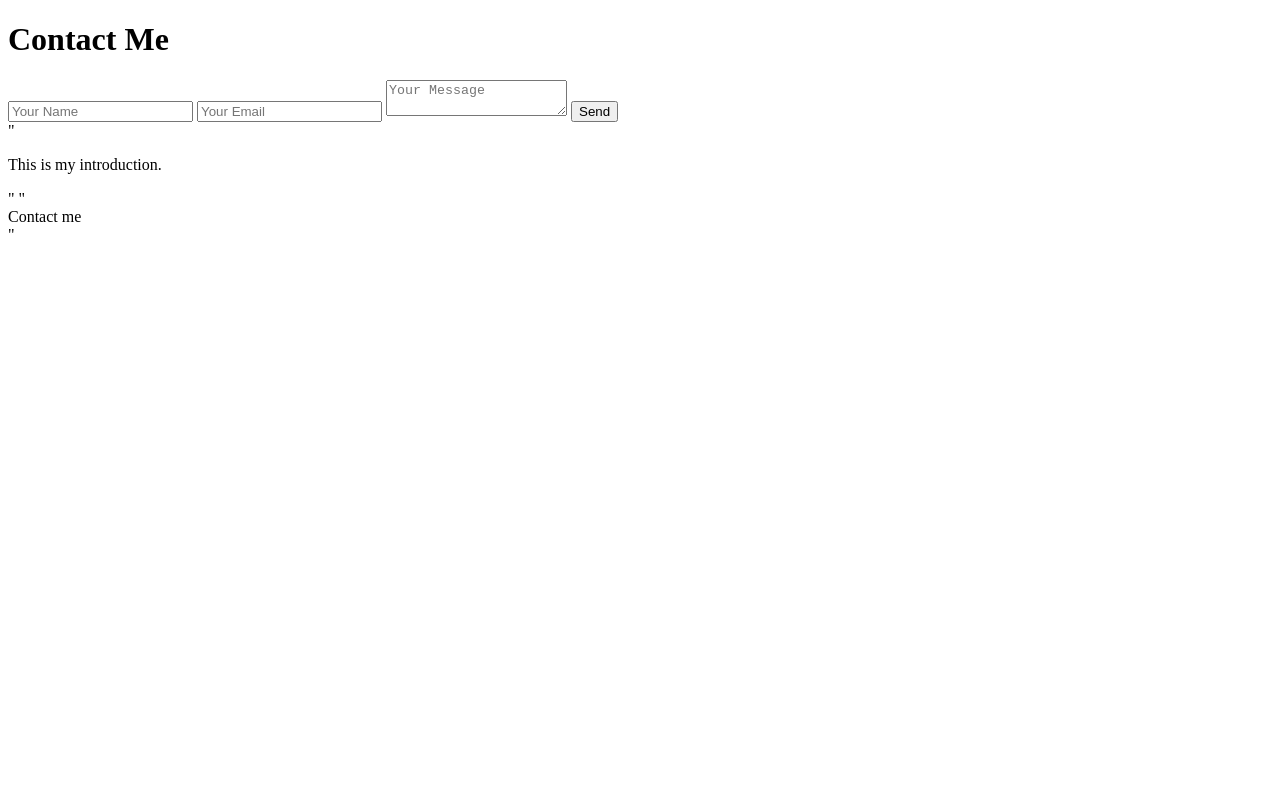
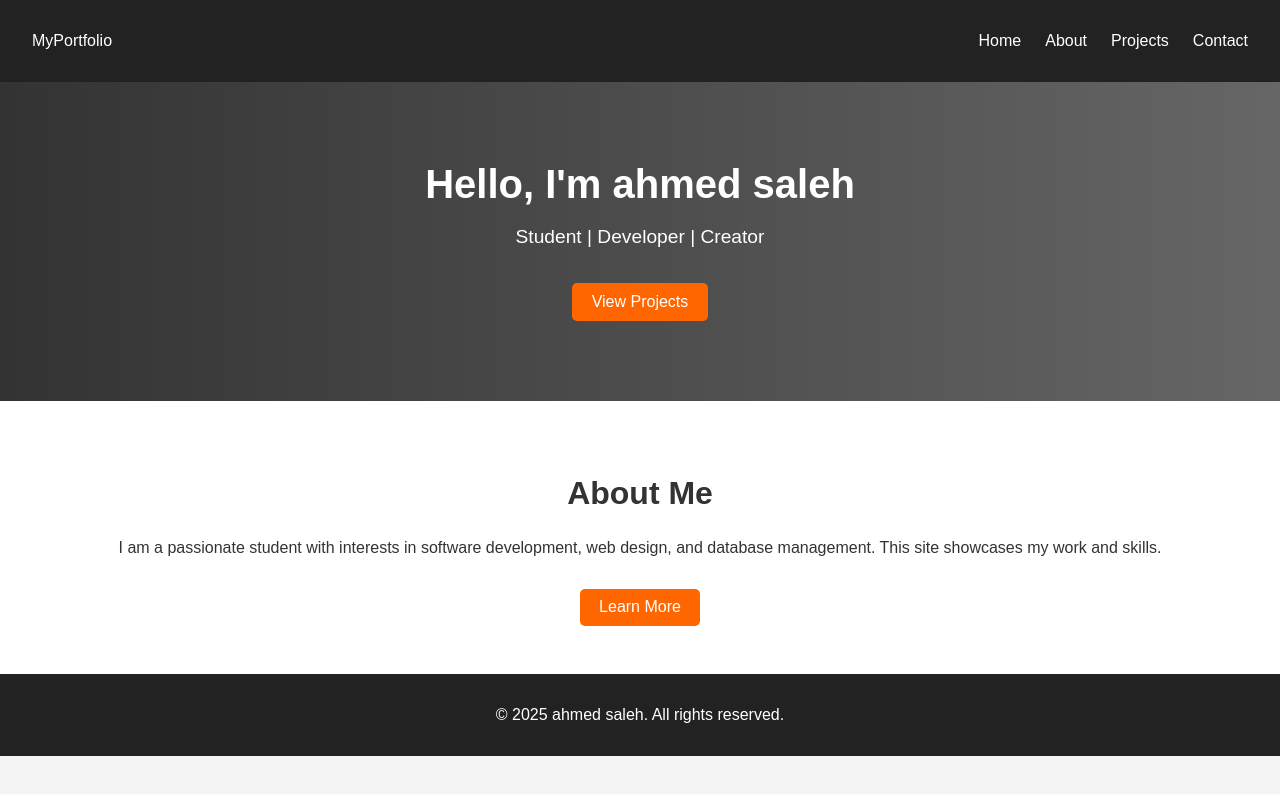
Before and after one commit to Ahmedsaleh1234/github_project, a plain HTML site: page index.html in a window 1280 px wide. Drawn offline with Linux system fonts and the light colour scheme.

Commit message:
adding web

```diff
--- a/index.html
+++ b/index.html
@@ -1,19 +1,36 @@
-<!-- contact.html -->
 <!DOCTYPE html>
-<html>
+<html lang="en">
 <head>
-  <title>Contact</title>
+  <meta charset="UTF-8" />
+  <meta name="viewport" content="width=device-width, initial-scale=1.0" />
+  <title>My Portfolio</title>
+  <link rel="stylesheet" href="style.css" />
 </head>
 <body>
-  <h1>Contact Me</h1>
-  <form>
-    <input type="text" placeholder="Your Name">
-    <input type="email" placeholder="Your Email">
-    <textarea placeholder="Your Message"></textarea>
-    <button type="submit">Send</button>
-  </form>
+  <nav class="navbar">
+    <div class="logo">MyPortfolio</div>
+    <ul class="nav-links">
+      <li><a href="index.html">Home</a></li>
+      <li><a href="about.html">About</a></li>
+      <li><a href="projects.html">Projects</a></li>
+      <li><a href="contact.html">Contact</a></li>
+    </ul>
+  </nav>
+
+  <header class="hero">
+    <h1>Hello, I'm ahmed saleh</h1>
+    <p>Student | Developer | Creator</p>
+    <a href="projects.html" class="btn">View Projects</a>
+  </header>
+
+  <section class="about-preview">
+    <h2>About Me</h2>
+    <p>I am a passionate student with interests in software development, web design, and database management. This site showcases my work and skills.</p>
+    <a href="about.html" class="btn">Learn More</a>
+  </section>
+
+  <footer>
+    <p>&copy; 2025 ahmed saleh. All rights reserved.</p>
+  </footer>
 </body>
 </html>
-
-"<p>This is my introduction.</p>"
-"<footer>Contact me</footer>"
--- a/style.css
+++ b/style.css
@@ -1,7 +1,82 @@
-/* style.css */
+/* Reset & base */
 body {
+    margin: 0;
     font-family: Arial, sans-serif;
-    background-color: #f2f2f2;
+    background-color: #f4f4f4;
+    color: #333;
   }
-"h2 { color: blue; }"
-"footer { text-align: center; }"
+
+  /* Navbar */
+  .navbar {
+    background-color: #222;
+    color: white;
+    padding: 1rem 2rem;
+    display: flex;
+    justify-content: space-between;
+    align-items: center;
+  }
+
+  .nav-links {
+    list-style: none;
+    display: flex;
+    gap: 1.5rem;
+  }
+
+  .nav-links li {
+    display: inline;
+  }
+
+  .nav-links a {
+    color: white;
+    text-decoration: none;
+  }
+
+  .nav-links a:hover {
+    text-decoration: underline;
+  }
+
+  /* Hero section */
+  .hero {
+    background: linear-gradient(to right, #333, #666);
+    color: white;
+    padding: 5rem 2rem;
+    text-align: center;
+  }
+
+  .hero h1 {
+    margin: 0;
+    font-size: 2.5rem;
+  }
+
+  .hero p {
+    font-size: 1.2rem;
+  }
+
+  .btn {
+    display: inline-block;
+    margin-top: 1rem;
+    padding: 0.6rem 1.2rem;
+    background-color: #ff6600;
+    color: white;
+    text-decoration: none;
+    border-radius: 5px;
+  }
+
+  /* About Preview */
+  .about-preview {
+    padding: 3rem 2rem;
+    background-color: white;
+    text-align: center;
+  }
+
+  .about-preview h2 {
+    font-size: 2rem;
+  }
+
+  /* Footer */
+  footer {
+    background-color: #222;
+    color: white;
+    text-align: center;
+    padding: 1rem;
+  }
```
Also changed, not shown: 1 other file.
